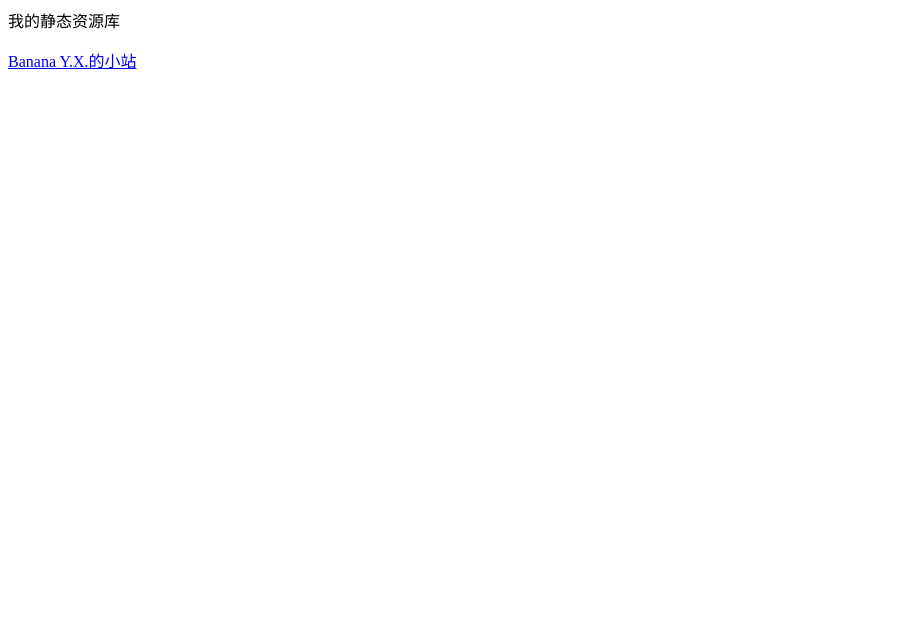
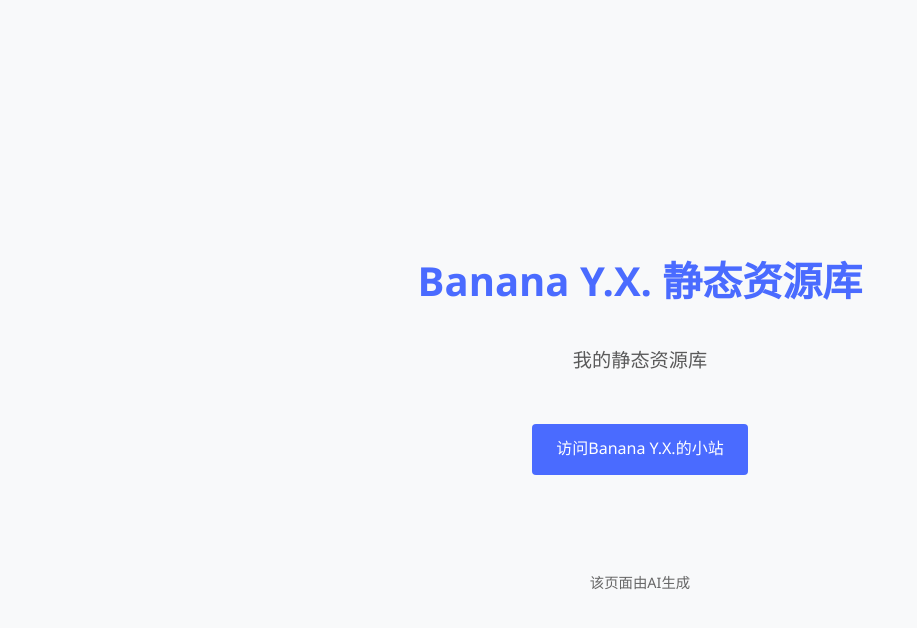
Before and after one commit to Bananayx/files, a plain HTML site: page index.html in a window 1280 px wide. Shown: the whole page, without its empty margins (0-917 px from the left). Drawn offline with Linux system fonts and the light colour scheme.

Commit message:
使用AI美化index.html

```diff
--- a/index.html
+++ b/index.html
@@ -1 +1,82 @@
-<html><p>我的静态资源库</p><a href="https://bananayx.qzz.io">Banana Y.X.的小站</a></html>
+<!DOCTYPE html>
+<html lang="zh-CN">
+<head>
+    <meta charset="UTF-8">
+    <meta name="viewport" content="width=device-width, initial-scale=1.0">
+    <link rel="shortcut icon" href="https://bananayx.github.io/files/img/Banana头像.png" type="image/x-icon">
+    <title>Banana Y.X. 静态资源库</title>
+    <style>
+        :root {
+            --primary-color: #4a6bff;
+            --secondary-color: #f8f9fa;
+            --text-color: #333;
+            --hover-color: #3a56d4;
+        }
+
+        body {
+            font-family: 'Segoe UI', 'PingFang SC', sans-serif;
+            line-height: 1.6;
+            color: var(--text-color);
+            background-color: var(--secondary-color);
+            margin: 0;
+            padding: 0;
+            min-height: 100vh;
+            display: flex;
+            flex-direction: column;
+            align-items: center;
+            justify-content: center;
+        }
+
+        .container {
+            text-align: center;
+            max-width: 800px;
+            padding: 2rem;
+        }
+
+        h1 {
+            color: var(--primary-color);
+            margin-bottom: 2rem;
+            font-size: 2.5rem;
+        }
+
+        .description {
+            font-size: 1.2rem;
+            margin-bottom: 3rem;
+            opacity: 0.8;
+        }
+
+        .link {
+            display: inline-block;
+            padding: 0.8rem 1.5rem;
+            background-color: var(--primary-color);
+            color: white;
+            text-decoration: none;
+            border-radius: 4px;
+            font-weight: 500;
+            transition: all 0.3s ease;
+        }
+
+        .link:hover {
+            background-color: var(--hover-color);
+            transform: translateY(-2px);
+            box-shadow: 0 4px 8px rgba(0, 0, 0, 0.1);
+        }
+    </style>
+</head>
+<body>
+    <div class="container">
+        <h1>Banana Y.X. 静态资源库</h1>
+        <p class="description">我的静态资源库</p>
+        <a href="https://bananayx.github.io" class="link">访问Banana Y.X.的小站</a>
+    </div>
+    <footer style="
+        margin-top: 3rem;
+        padding: 1rem;
+        font-size: 0.9rem;
+        color: #666;
+        text-align: center;
+    ">
+        该页面由AI生成
+    </footer>
+</body>
+</html>
```
Also changed, not shown: 2 other files.
